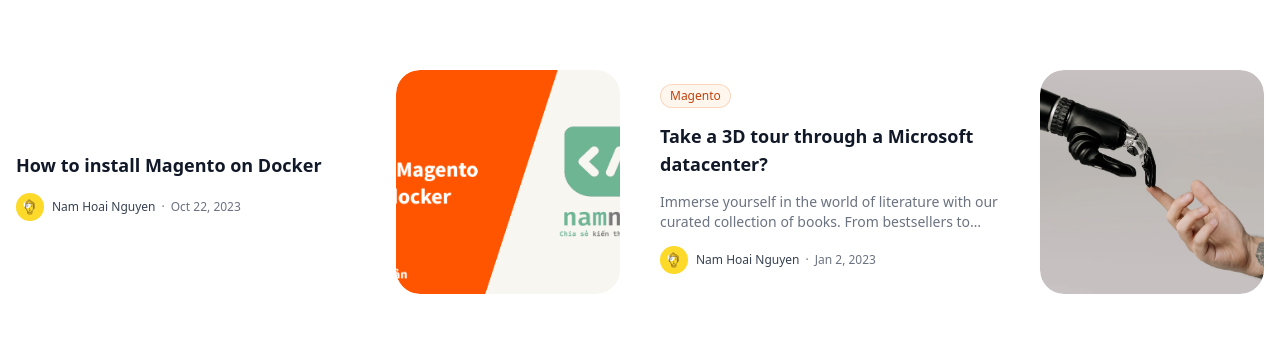
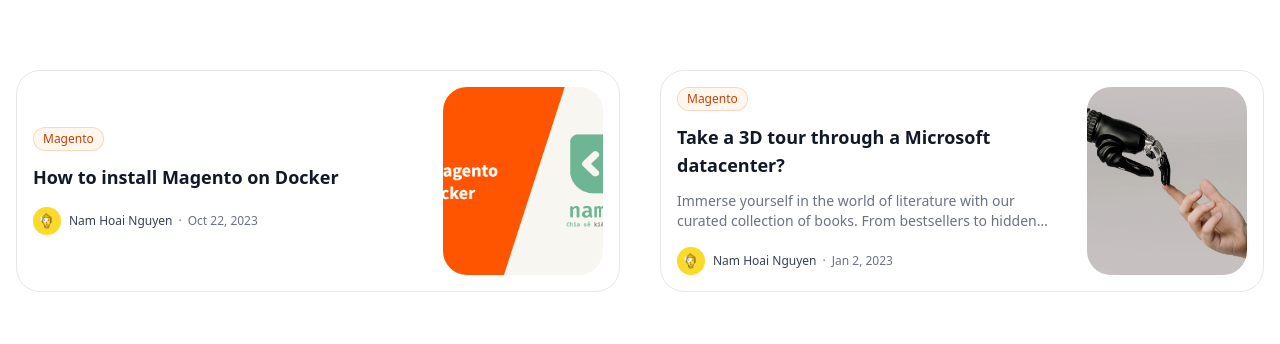
Before and after one commit to namnh198/v2.namhoainguyen.com, an Astro site: page /blog in a window 1280 px wide. Shown: the part 333-677 px from the top of the page. Built offline with nearby package versions, Linux system fonts and the light colour scheme; Astro itself is replaced by a stand-in of ours.

Commit message:
change design card blog

```diff
--- a/src/components/Badges.astro
+++ b/src/components/Badges.astro
@@ -9,7 +9,7 @@
   badges: BadgeProps[];
 }
 const {badges} = Astro.props;
-const variant = (color) => {
+const variant = (color: string) => {
   switch (color) {
     case 'red':
       return 'text-red-700 bg-red-50 ring-red-600/20 hover:bg-red-600 hover:text-red-100';
--- a/src/components/Card/Blog.astro
+++ b/src/components/Card/Blog.astro
@@ -10,29 +10,32 @@
 }
 
 const { post } = Astro.props;
-const { image = '', categories = [] } = post;
+const { image, categories = [], title, permalink, excerpt, publishedAt } = post;
 ---
 
-<div class="relative flex flex-row items-center group h-full">
+<article class="relative flex group flex-row items-center sm:p-4 sm:rounded-3xl sm:bg-white sm:dark:bg-neutral-900 sm:border border-neutral-200 dark:border-neutral-700 h-full">
+  <a href={permalink} class="absolute inset-0 z-0" title={title}></a>
   <div class="flex flex-col flex-grow">
-    <div class="space-y-3.5">
+    <div class="space-y-3 mb-4">
       {categories && <Badges badges={categories} />}
-      <a class="block" href={post.permalink}>
+      <a class="relative block" href={permalink}>
         <h2
           class="block font-medium sm:font-semibold text-neutral-900 dark:text-neutral-100 hover:text-indigo-900 dark:hover:text-indigo-300 text-sm sm:text-base xl:text-lg"
         >
-          <span class="line-clamp-2">{post.title}</span>
+          <span class="line-clamp-2" title={title}>{title}</span>
         </h2>
       </a>
       {
-        post.excerpt && (
+        excerpt && (
           <div class="hidden sm:block sm:mt-2">
-            <div class="text-neutral-500 dark:text-neutral-400 text-sm line-clamp-2">{post.excerpt}</div>
+            <div class="text-neutral-500 dark:text-neutral-400 text-sm line-clamp-2">{excerpt}</div>
           </div>
         )
       }
+    </div>
+    <div class="flex items-center flex-wrap justify-between mt-auto">
       <div class="inline-flex items-center flex-wrap text-neutral-800 dark:text-neutral-200 leading-none text-xs">
-        <a href="#" class="relative flex items-center space-x-2">
+        <a href={permalink} class="relative flex items-center space-x-2">
           <span
             class="wil-avatar relative flex-shrink-0 inline-flex items-center justify-center overflow-hidden text-neutral-100 uppercase font-semibold shadow-inner rounded-full h-7 w-7 text-sm ring-1 ring-white dark:ring-neutral-900"
           >
@@ -45,23 +48,21 @@
           </span>
         </a>
         <span class="text-neutral-500 dark:text-neutral-400 mx-[6px] font-medium">·</span>
-        <span class="text-neutral-500 dark:text-neutral-400 font-normal">{getFormattedDate(post.publishedAt)}</span>
+        <span class="text-neutral-500 dark:text-neutral-400 font-normal">{getFormattedDate(publishedAt)}</span>
       </div>
     </div>
   </div>
   {
     image && (
-      <div class="block flex-shrink-0 w-24 sm:w-36 md:w-44 xl:w-56 ms-3 sm:ms-6 rounded-3xl overflow-hidden z-0 mb-5 sm:mb-0">
-        <a href={post.permalink} class="block w-full h-0 aspect-h-1 aspect-w-1 relative">
-          <div class="absolute inset-0">
-            <Image
-              src={post.image}
-              alt={post.title}
-              class="object-cover w-full h-full rounded-3xl group-hover:scale-105 transition-transform duration-500 "
-            />
-          </div>
-        </a>
+    <a href={permalink} class="block relative flex-shrink-0 w-24 h-24 sm:w-40 sm:h-full ms-3 sm:ms-5 rounded-2xl overflow-hidden z-0">
+      <div class="absolute inset-0">
+        <Image
+          src={image}
+          alt={title}
+          class="object-cover w-full h-full rounded-3xl group-hover:scale-105 transition-transform duration-500"
+        />
       </div>
+    </a>
     )
   }
-</div>
+</article>
--- a/src/content/post/how-to-install-magento-on-docker.md
+++ b/src/content/post/how-to-install-magento-on-docker.md
@@ -4,7 +4,7 @@
 image: ./img/cai-dat-magento2-tren-docker.png
 draft: false
 part: 1
-topics:
+categories:
   - magento
 ---
 
```
Also changed, not shown: src/types.d.ts (+2 -5 lines).
